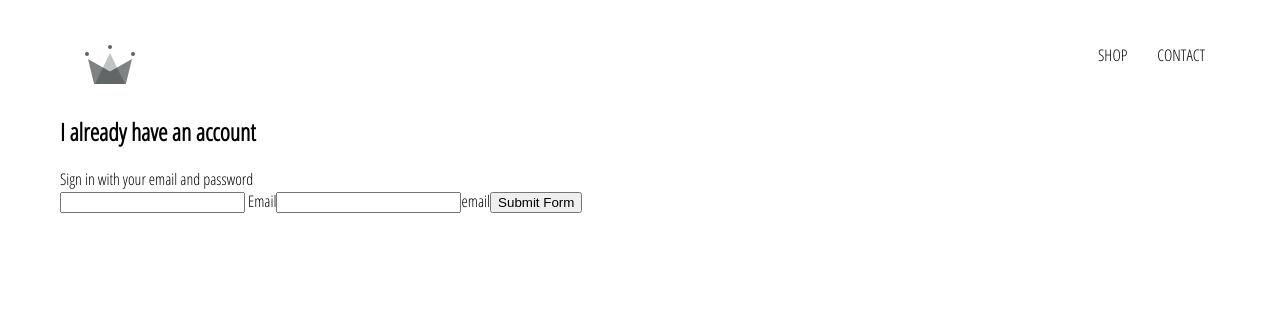
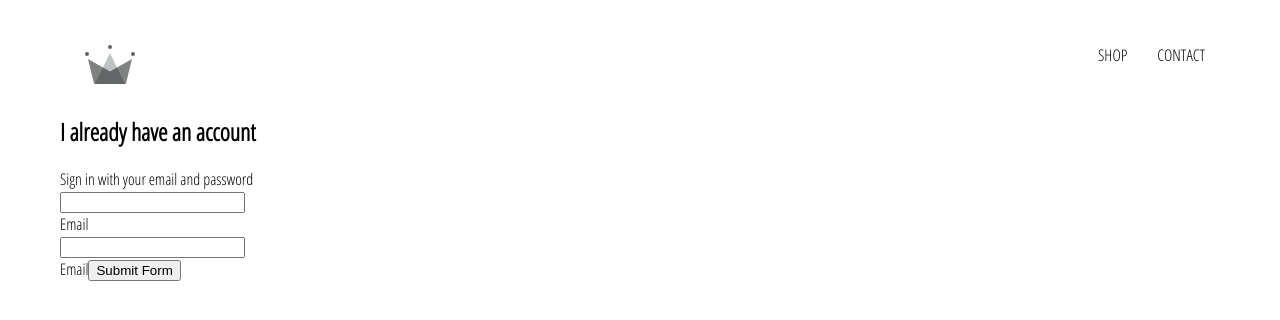
Before and after one commit to alfredwang0707/crwn-clothing, a React (Create React App) app: page /signin in a window 1280 px wide. Shown: the top 320 px of the page. Built offline with nearby package versions, Linux system fonts and the light colour scheme.

Commit message:
add sign in form/css

```diff
--- /dev/null
+++ b/src/components/form-input/form-input.component.jsx
@@ -0,0 +1,20 @@
+import React from 'react'
+
+import './form-input.styles.scss'
+
+const FormInput = ({ handleChange, label, ...otherProps }) => (
+    <div className='grooup'>
+        <input className='form-input' onChange={handleChange} {...otherProps}/>
+        {label ? (
+            <label
+                className={`${
+                    otherProps.value.length} ? 'shrink' : ''
+                } form-input-label` }>
+             {label}
+            </label>
+            ): null}
+
+    </div>
+)
+
+export default FormInput
--- /dev/null
+++ b/src/components/form-input/form-input.styles.scss
@@ -0,0 +1,54 @@
+$sub-color: grey;
+$main-color: black;
+
+@mixin shrinkLabel {
+  top: -14px;
+  font-size: 12px;
+  color: $main-color;
+}
+
+.group {
+  position: relative;
+  margin: 45px 0;
+
+  .form-input {
+    background: none;
+    background-color: white;
+    color: $sub-color;
+    font-size: 18px;
+    padding: 10px 10px 10px 5px;
+    display: block;
+    width: 100%;
+    border: none;
+    border-radius: 0;
+    border-bottom: 1px solid $sub-color;
+    margin: 25px 0;
+
+    &:focus {
+      outline: none;
+    }
+
+    &:focus ~ .form-input-label {
+      @include shrinkLabel();
+    }
+  }
+
+  input[type='password'] {
+    letter-spacing: 0.3em;
+  }
+
+  .form-input-label {
+    color: $sub-color;
+    font-size: 16px;
+    font-weight: normal;
+    position: absolute;
+    pointer-events: none;
+    left: 5px;
+    top: 10px;
+    transition: 300ms ease all;
+
+    &.shrink {
+      @include shrinkLabel();
+    }
+  }
+}
--- a/src/components/sign-in/sign-in.component.jsx
+++ b/src/components/sign-in/sign-in.component.jsx
@@ -1,6 +1,8 @@
 import React from 'react'
 
 import './sign-in.styles.scss'
+import FormInput from '../form-input/form-input.component'
+
 
 class SignIn extends React.Component {
     constructor(props){
@@ -30,15 +32,22 @@
             <span>Sign in with your email and password</span>
 
             <form onSubmit={this.handleSubmit}>
-                <input name='email' value ={this.state.email} required />
+                <FormInput
+                 name='email'
+                 type='email'
+                 value ={this.state.email}
+                 handleChange={this.handleChange}
+                 required
+                />
                 <label> Email</label>
-                <input
-                name='password'
-                type='password'
-                value ={this.state.email}
-                onChange = {this.handleChange}
-                required />
-                <label>email</label>
+                <FormInput
+                 name='password'
+                 type='password'
+                 value ={this.state.email}
+                 handleChange = {this.handleChange}
+                 required
+                 />
+                <label>Email</label>
 
                 <input type='submit' value='Submit Form'/>
             </form>
```
